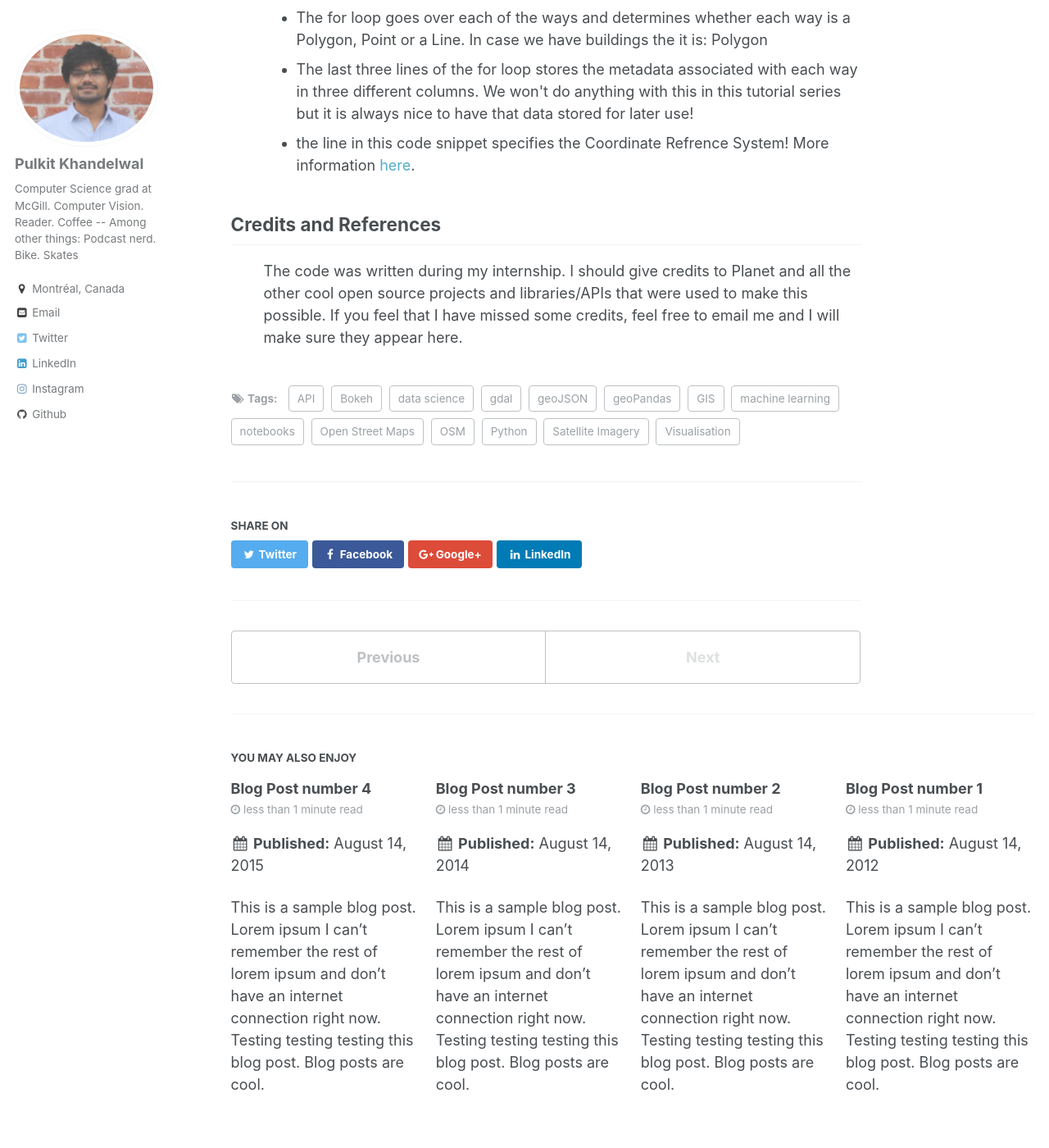
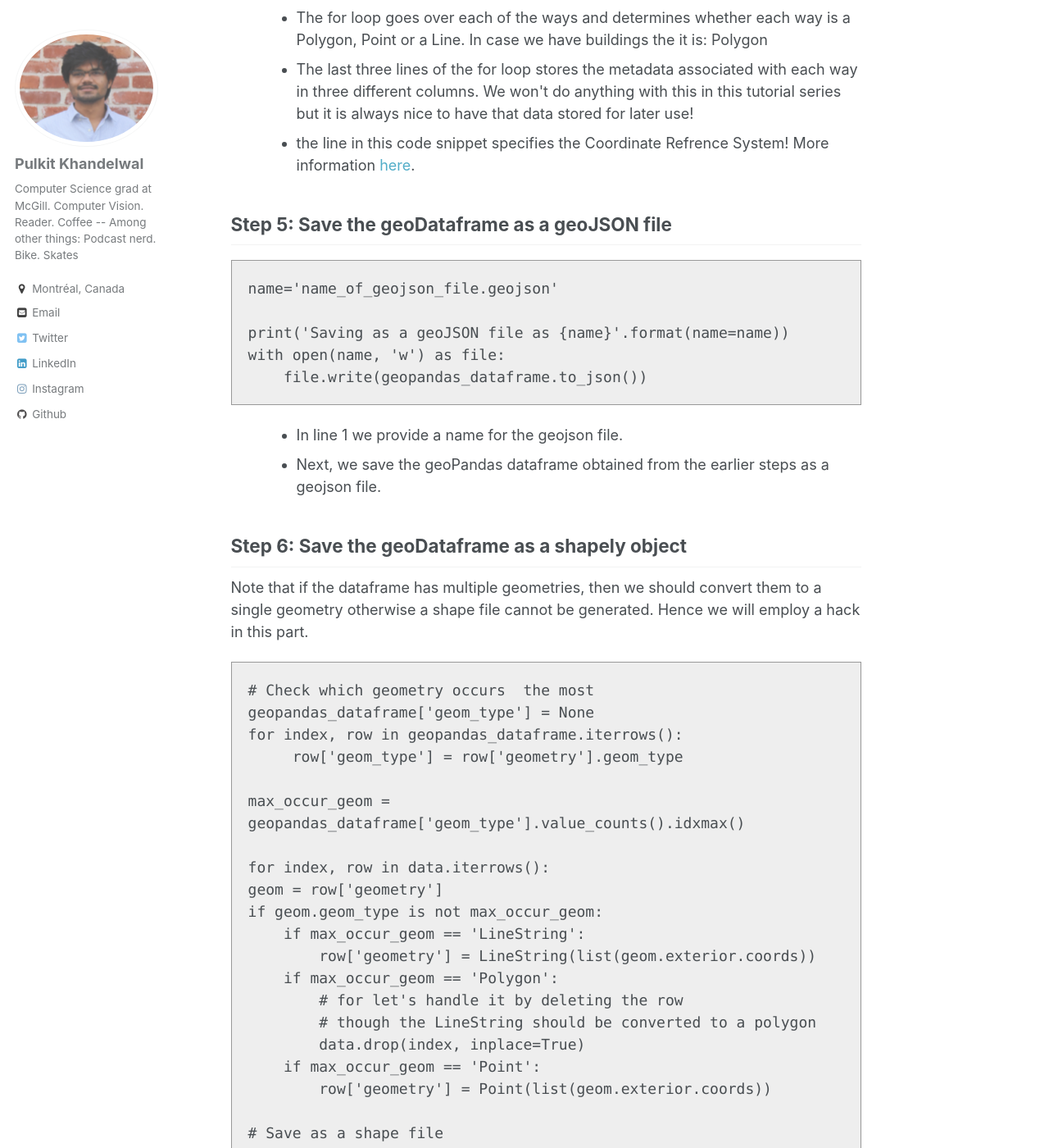
Before and after one commit to Pulkit-Khandelwal/pulkit-khandelwal.github.io, a Jekyll site: the page built from _blog/blog_5_part2.html, in a window 1280 px wide and 1400 px high, scrolled down 4122 px. Shown: the whole window at 82% size. Built offline with Jekyll 4.4.1, drawn with Linux system fonts in a browser that asks for light colours; some of the changed text lies outside the part shown.

Commit message:
Update blog_5_part2.html

```diff
--- a/_blog/blog_5_part2.html
+++ b/_blog/blog_5_part2.html
@@ -242,6 +242,65 @@ anything with this in this tutorial series but it is always nice to have that da
 </ol>
 
 
+<h2>Step 5: Save the geoDataframe as a geoJSON file</h2>
+
+<pre class="prettyprint" linenums:1>
+name='name_of_geojson_file.geojson'
+
+print('Saving as a geoJSON file as {name}'.format(name=name))
+with open(name, 'w') as file:
+    file.write(geopandas_dataframe.to_json())
+</pre>
+
+<p>
+<ol>
+<ul style="list-style-type:disc">
+<li>In line 1 we provide a name for the geojson file.</li>
+<li>Next, we save the geoPandas dataframe obtained from the earlier steps as a geojson file.</li>
+</ol>
+
+
+
+<h2>Step 6: Save the geoDataframe as a shapely object</h2>
+<p>
+Note that if the dataframe has multiple geometries, then we should convert them to a single geometry
+otherwise a shape file cannot be generated. Hence we will employ a hack in this part.
+</p>
+
+<pre class="prettyprint" linenums:1>
+# Check which geometry occurs  the most
+geopandas_dataframe['geom_type'] = None
+for index, row in geopandas_dataframe.iterrows():
+     row['geom_type'] = row['geometry'].geom_type
+
+max_occur_geom = geopandas_dataframe['geom_type'].value_counts().idxmax()
+
+for index, row in data.iterrows():
+geom = row['geometry']
+if geom.geom_type is not max_occur_geom:
+    if max_occur_geom == 'LineString':
+        row['geometry'] = LineString(list(geom.exterior.coords))
+    if max_occur_geom == 'Polygon':
+        # for let's handle it by deleting the row
+        # though the LineString should be converted to a polygon
+        data.drop(index, inplace=True)
+    if max_occur_geom == 'Point':
+        row['geometry'] = Point(list(geom.exterior.coords))
+
+# Save as a shape file
+data.to_file(name)
+
+</pre>
+
+<p>
+<ol>
+<ul style="list-style-type:disc">
+<li>   </li>
+<li>   </li>
+</ol>
+
+
+
 <h2>Credits and References</h2>
 <ol>
 The code was written during my internship. I should give credits to Planet and all the other cool open source projects and
```
